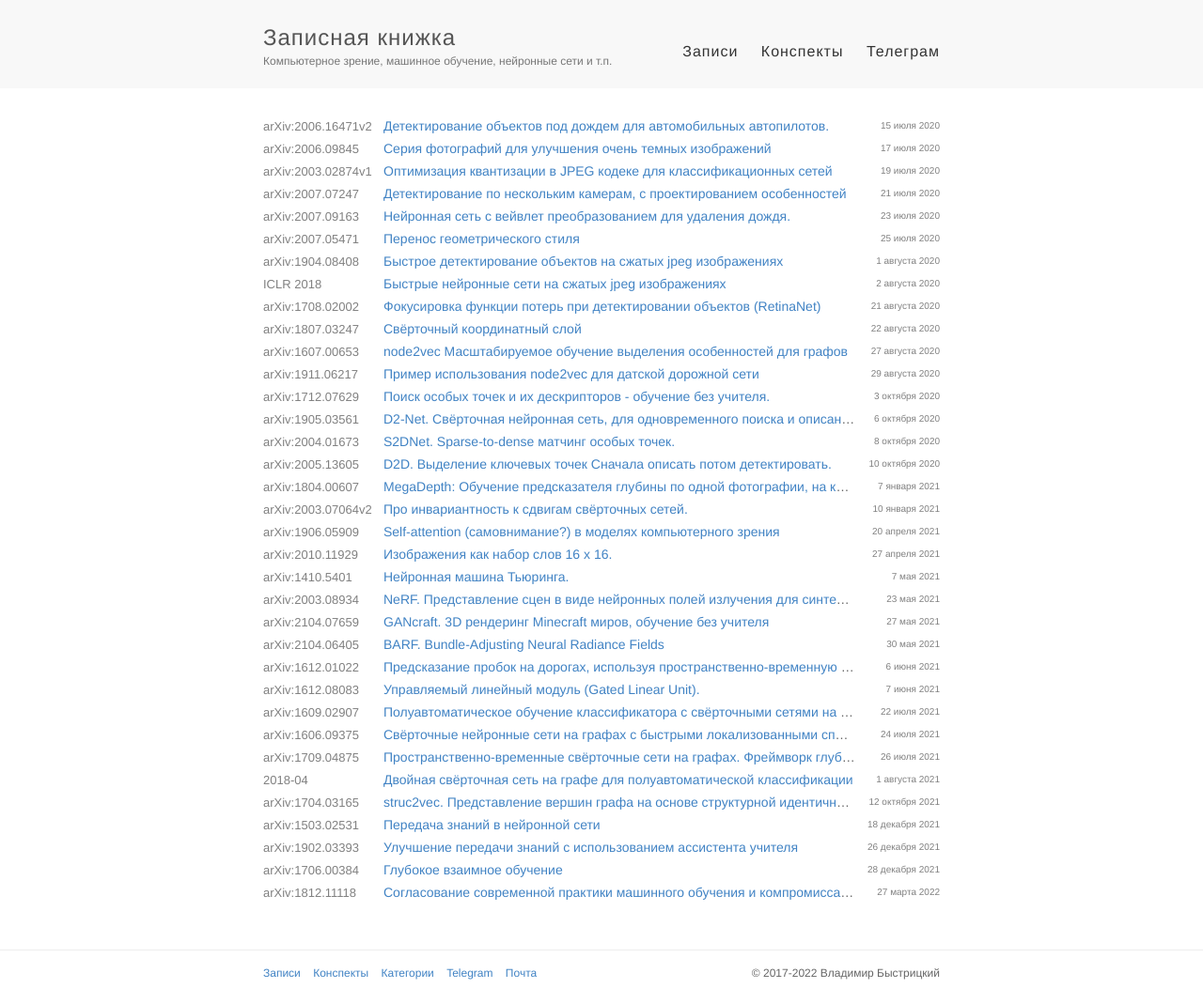
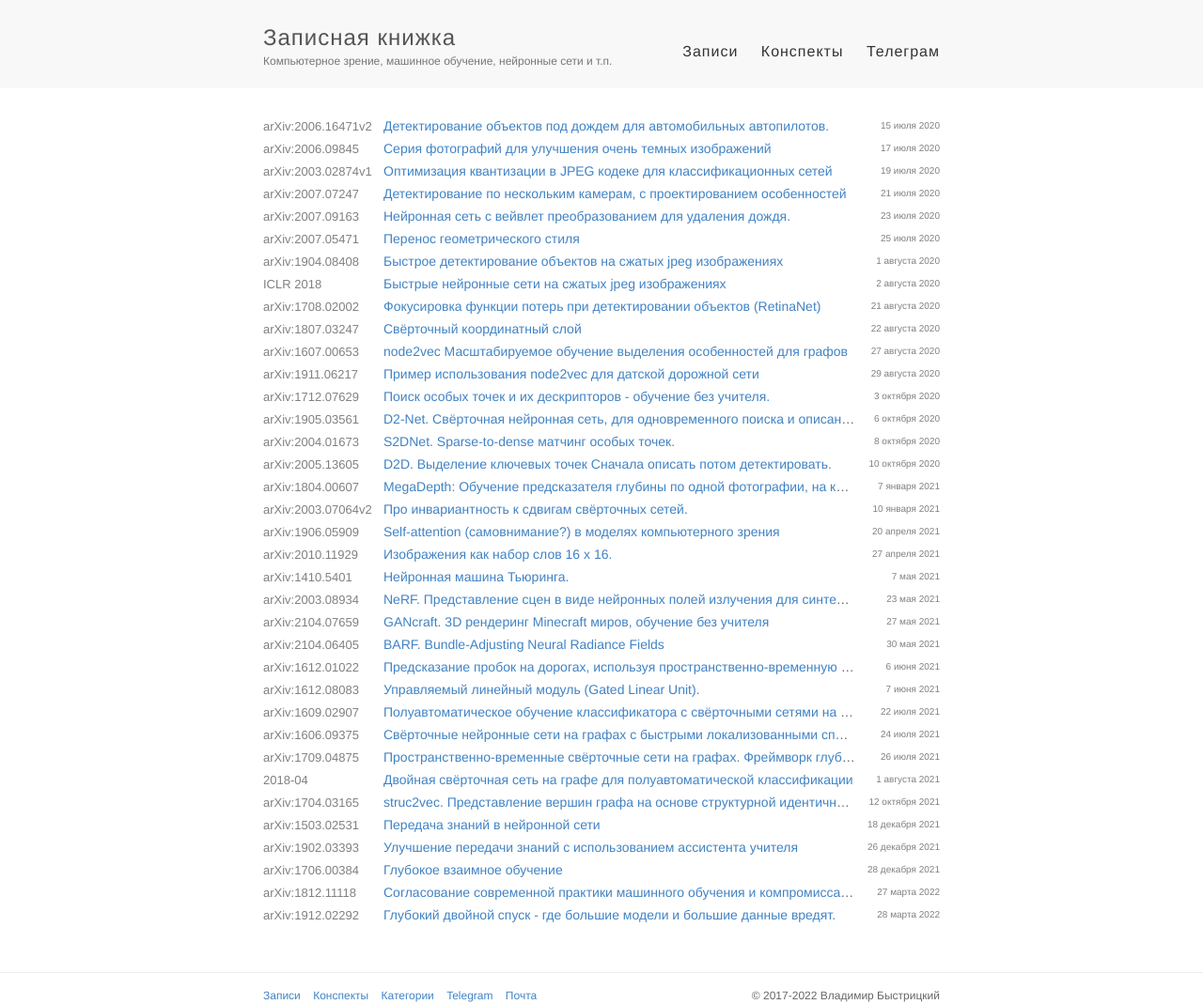
Before and after one commit to vbystricky/vbystricky.github.io, a Jekyll site: the page built from article_notes_index.html, in a window 1280 px wide. Shown: the whole page at 94% size. Built offline with Jekyll 4.4.1, drawn with Linux system fonts in a browser that asks for light colours; before the commit the page ends 1045 px from its top, so only the background shows below that; some of the changed lines change nothing that is shown.

Commit message:
1912.02292. Deep Double Descent. Where Bigger Models and More Data Hurt

```diff
--- /dev/null
+++ b/_article_notes/2022/2022-03-28.md
@@ -0,0 +1,207 @@
+---
+layout: article_notes
+title: Глубокий двойной спуск - где большие модели и большие данные вредят.
+date: 2022-03-28
+tags: [Double descent]
+cite: "arXiv:1912.02292"
+link: https://arxiv.org/abs/1912.02292
+use_math: true
+published: true
+send2tg: true
+---
+[{{ page.cite }}]({{ page.link }})
+
+В [прошлый раз]({% link _article_notes/2022/2022-03-27.md %}) смотрели статью, которая разбирала проблему *компромисса смещения-дисперсии*
+(*bias-variance trade-off*) и вводила понятие *двойного спуска*. В этой статье на конкретных примерах было показано, что вместо выбора модели
+сбалансированной между недообученностью и переобученностью сложности, как это обычно предлагается в классическом машинном обучении, можно
+"переусложнить" модель добившись нулевой или близкой к нулю ошибки на тренировочных данных и при этом получить на тестовых данных результаты лучше
+чем в сбалансированном варианте.
+
+Новая статья продолжает копать в том же направлении. Авторы показывают, что не только усложнение (увеличение числа параметров) модели приводит ко
+второму спаду, но и увеличение числа эпох тренировки. В статье вводится понятие *эффективной сложности модели*, которое объединяет в себе и сложность
+модели и длительность тренировки.
+
+Так же авторы показывают, что эффект пика и двойного спуска, крайне ярко проявляется при зашумленности тестовых данных, а переусложнение модели
+позволяет с зашумленностью бороться.
+
+<!--more-->
+
+В качестве затравки график качества на тренировочных и тестовых данных из *CIFAR-10*:
+
+![Пример двойного спуска от усложнения модели и увеличения длительности тренировки, изображение из статьи]({{ site.baseurl }}/images/article_notes/2022/arxiv.1912.02292_1.png)
+
+В качестве модели использовалась *ResNet18* с разным числом фильтров в свёрточных слоях $[k, 2k, 4k, 8k]$ (для модели из
+[исходной статьи про ResNet](https://arxiv.org/abs/1512.03385): $k=64$). На графиках видно, что эффект двойного спада наблюдается как при увеличении
+сложности модели, так и при увеличении длительности тренировки.
+
+## Эффективная сложность модели
+
+Для некоторой формализации, авторы статьи вводят понятие *эффективная сложность модели* (*Effective Model Complexity*). Пусть у нас есть некоторый
+набор размеченных данных $S =\\{(x_1, y_1), ...,(x_n, y_n)\\}$, $x_k\in\mathbb{R}^d$, $y_k \in \mathbb{R}$, соответствующий, распределению ${\mathcal D}$.
+Процедура тренировки ${\mathcal T}$, используя этот набор, строит классификатор ${\mathcal T}(S)$. *Эффективной сложностью модели* ${\mathcal T}$
+авторы предлагают называть максимальное число примеров $n$ на которых средняя ошибка ${\mathcal T}$ близка к нулю. Более формально:
+
+**Определение.** *Эффективной сложностью модели* тренировочной процедуры ${\mathcal T}$ по отношению к распределению ${\mathcal D}$ и точности
+$\varepsilon > 0$ назовем:
+
+$$
+EMC_{\mathcal{D}, \varepsilon}({\mathcal T}) = \max\left\{n\vert \mathbb{E}_{S\sim{\mathcal D}} \left[Error_{S}({\mathcal T}(S))\right]\le \varepsilon \right\}
+$$
+
+здесь $Error_{S}(M)$ - средняя ошибка модели $M$ на тренировочном наборе $S$.
+
+Рассмотрим задачу предсказания на основе $n$ примеров из распределения $\mathcal{D}$, которую будем решать тренируя в качестве классификатора
+процедурой $\mathcal{T}$ нейронную сеть. Авторы выдвигают гипотезу, что для достаточно малого $\varepsilon>0$, можно рассмотреть три ситуации:
+
+1. **Недопараметризованный режим.** Если $EMC_{\mathcal{D}, \varepsilon}({\mathcal T})$ *достаточно меньше*, чем $n$, то любое изменение $\mathcal{T}$,
+которое увеличит эффективную сложность модели, в свою очередь приведёт к уменьшению ошибки на тестовых данных.
+
+2. **Перепараметризованный режим.** Если $EMC_{\mathcal{D}, \varepsilon}({\mathcal T})$ *достаточно больше*, чем $n$, то любое изменение $\mathcal{T}$,
+которое увеличит эффективную сложность модели, в свою очередь приведёт к уменьшению ошибки на тестовых данных.
+
+3. **Критический режим.** Если $EMC_{\mathcal{D}, \varepsilon}({\mathcal T}) \approx n$, то любое изменение $\mathcal{T}$, которое увеличит
+эффективную сложность модели, может привести как к уменьшению так и к увеличению ошибки на тестовых данных.
+
+Авторы сами отмечают, что гипотеза эта очень неформальная. Потому что не вполне ясно какое брать $\varepsilon$, а термины *достаточно меньше* и
+*достаточно больше* вызывают определенные вопросы. Однако, эксперименты, которые авторы провели, показывают наличие *критического интервала* вокруг
+*порога интерполяции*, когда $EMC_{\mathcal{D}, \varepsilon}({\mathcal T}) = n$, вне этого интервала, увеличение сложности приводит к росту точности,
+а вот внутри - может как улучшить, так и ухудшить ситуацию. Ширина интервала зависит от данных и от процедуры тренировки, но как именно у авторов
+статьи ответа нет.
+
+Переходим к собственно экспериментам, которые представлены в статье.
+
+## Двойной спад при увеличении сложности модели
+
+В некотором смысле это повторение экспериментов [исходной статьи про двойной спад]({% link _article_notes/2022/2022-03-27.md %}), однако, на других
+моделях нейронных сетей и других датасетах, дополнительно в тренировочную часть датасета может быть внесен шум. Внесение шума вероятности $p$ в
+разметку (label noise) означает, что каждому элементу данных из датасета с вероятностью $(1-p)$ присвоена правильная метка, и с вероятностью $p$ метка,
+выбранная равномерно и случайно из всех возможных в данном датасете. Такой шум вносится до начала тренировки и в течении тренировки метки не меняются.
+
+### Сложность модели
+
+Итак первый набор графиков показывает зависимость ошибки тренировки и тестов на датасете *CIFAR-10*:
+
+![CIFAR-10, ResNet18 двойной спуск от размера модели, изображение из статьи]({{ site.baseurl }}/images/article_notes/2022/arxiv.1912.02292_3.png)
+
+в качестве классификатора используется сеть ResNet18 с разным числом фильтров в свёрточных слоях (см. выше). Видно, что для случая, когда в
+тренировочные данные не вносился шум, то при сложности модели в районе порога интерполяции на тестовых данных наблюдается "плато", которое при
+увеличении сложности переходит в спад. Для случая когда тренировка происходит на зашумленных данных, при примерно тех же параметрах сложности модели
+наблюдается увеличение ошибки на тестовых данных, которое тем больше, чем больше искажений внесено в тренировочный датасет, и снова увеличение
+сложности приводит к уменьшению ошибки.
+
+Аналогичные графики для ResNet18, но на *CIFAR-100*:
+
+![CIFAR-100, ResNet18 двойной спуск от размера модели, изображение из статьи]({{ site.baseurl }}/images/article_notes/2022/arxiv.1912.02292_2.png)
+
+В отличии от *CIFAR-10* здесь даже для незашумленного тренировочного набора, получаем пик на тестовых данных в районе порога интерполяции.
+
+Можно сделать вывод, что *увеличение сложности модели позволяет побороть зашумленность тренировочных данных*.
+
+> Замечание. В обоих случаях тренировали с использованием *Adam* оптимизатора 4К эпох.
+
+### Data Augmentation
+
+Следующий эксперимент использует обычную свёрточную сеть из 5 слоёв с количеством фильтров $[k, 2k, 4k, 8k]$ и полносвязным слоем для классификации на
+конце. Используется датасет *CIFAR-10*, проверяется влияние расширения данных (data augmentation) на порог интерполяции:
+
+![CIFAR-10, CNN with and wo data augmentation, изображение из статьи]({{ site.baseurl }}/images/article_notes/2022/arxiv.1912.02292_4.png)
+
+Из графиков можно сделать вывод, что процесс расширения данных сдвигает вправо (в сторону увеличения сложности) порог интерполяции, синхронно сдвигая
+и пик ошибки на тестовых данных (в то же время сглаживая величину пика).
+
+> Замечание. В обоих случаях тренировали с использованием *SGD* оптимизатора 500К шагов.
+
+### Оптимизаторы SGD vs Adam
+
+Еще один эксперимент сравнивающий разные оптимизаторы. Сверточная сеть из предыдушего пункта тренируется на датасете без зашумления и расширения
+данных с использованием *SGD* оптимизатора 500К шагов и с использованием *Adam* 4K эпох:
+
+![CIFAR-10, SGD vs Adam, изображение из статьи]({{ site.baseurl }}/images/article_notes/2022/arxiv.1912.02292_5.png)
+
+### Сложность модели и длительность тренировки
+
+Теперь авторы проводят эксперимент для выяснения связи сложности модели и длительности тренировки. *CIFAR-100*, свёрточная сеть из 5 слоёв, данные без
+зашумления и расширения и *SGD* в качестве оптимизатора:
+
+![CIFAR-100, чистый эксперимент, изображение из статьи]({{ site.baseurl }}/images/article_notes/2022/arxiv.1912.02292_6.png)
+
+Видно пик на тестовых данных.
+
+Для этого же эксперимента зависимость точности и от сложности модели и от длительности тренировки:
+
+![CIFAR-100, зависимость точности от сложности модели и от длительности тренировки, изображение из статьи]({{ site.baseurl }}/images/article_notes/2022/arxiv.1912.02292_7.png)
+
+И наконец, динамика ошибки на тестовых данных:
+
+![CIFAR-100, динамика ошибки, изображение из статьи]({{ site.baseurl }}/images/article_notes/2022/arxiv.1912.02292_8.png)
+
+Из экспериментов ясно, почему для "слабых" моделей нужно использовать "раннюю остановку" тренировки.
+
+## Длительность тренировки
+
+В следующей части работы, авторы изучают эффект двойного спада в зависимости от количества эпох, которые тренировалась модель.
+
+Снова тренируется набор ResNet сетей разного размера на датасете *CIFAR-10* с внесенным 20% шумом, в качестве оптимизатора используется *Adam*,
+график показывает зависимость качества, полученной сети на тестовых данных от размера и длительности тренировки:
+
+![CIFAR-10, ошибка для разных классов, изображение из статьи]({{ site.baseurl }}/images/article_notes/2022/arxiv.1912.02292_10.png)
+
+авторы разбивают модели по сложности на три класса: маленькие, среднии и большие. График зависимости качества на тестовых данных от длительности
+тренировки (взято по одному представителю из каждого класса моделей):
+
+![CIFAR-10, ошибка для разных классов, изображение из статьи]({{ site.baseurl }}/images/article_notes/2022/arxiv.1912.02292_9.png)
+
+Сложность маленьких моделей такова, что они всегда находятся в зоне недообученности, т.е. не могут на тренировочных данных получить ошибку "близкую к
+нулю". Для таких моделей увеличение длительности тренировки, может привести только к улучшению качества работы на тестовых данных (правда в конечном
+итоге все упирается в некоторый порог ниже которого не опускается).
+
+Для средних моделей имеем класическую *U*-кривую, когда начиная с некоторого порога интерполяции, качество на тренировочных данных ухудшается, а
+второго спада достичь продолжением тренировки не удаётся (на самом деле среднии модели и на тренировочных данных не получают обычно нулевую ошибку).
+Для таких моделей следует использовать "раннюю остановку", чтобы получить хорошие результаты.
+
+Наконец, для больших моделей мы наблюдаем "двойной спуск", на каком-то этапе качество на тестовых данных падает, но если продолжить тренировку, то оно
+вновь начинает расти и в конечном итоге получается лучше чем в момент приближения к порогу интерполяции слева.
+
+Далее авторы проводят эксперименты с разными моделями сетей и разными датасетами (в разной степени зашумленными), показывая, что и здесь присутствует
+эффект двойного спада при увеличении длительности тренировки.
+
+### ResNet18 и CIFAR-10:
+
+![ResNet18, CIFAR-10, двойной спад при увеличении времени тренировки, изображение из статьи]({{ site.baseurl }}/images/article_notes/2022/arxiv.1912.02292_11.png)
+
+### ResNet18 и CIFAR-100:
+
+![ResNet18, CIFAR-100, двойной спад при увеличении времени тренировки, изображение из статьи]({{ site.baseurl }}/images/article_notes/2022/arxiv.1912.02292_12.png)
+
+### 5-слойная CNN и CIFAR-10:
+
+![5-слойная CNN, CIFAR-100, двойной спад при увеличении времени тренировки, изображение из статьи]({{ site.baseurl }}/images/article_notes/2022/arxiv.1912.02292_13.png)
+
+>**Замечание.** Надо отметить, что в данном случае эффект двойного спада проявляется на зашумленных данных, в случае, когда тренировочные данные не
+испорчены пика (или даже плато) практически не видно.
+
+
+## Размер тренировочного датасета
+
+Еще один набор экспериментов, в которых меняется объем данных, используемых для тренировки. Тренируется снова 5-слойные CNN (разного размера) на
+*CIFAR-10*:
+
+![5-слойная CNN, CIFAR-10, двойной спад при увеличении размера датасета, изображение из статьи]({{ site.baseurl }}/images/article_notes/2022/arxiv.1912.02292_14.png)
+
+На верхнем графике зашумленность тренировочных данных 10%, на нижнем зашумленность - 20%.
+
+Наблюдается хорошо известный тезис: "чем больше данных тем лучше", т.е. одна и таже модель, показывает лучшее качество при увеличении объёма
+тренировочных данных, однако, так же видно что в некоторой области параметра сложности модели, рост объема тренировочных данных не приводит к
+улучшению качества. Для верхнего графика - зеленая полоса, где рост тренировочных данных вдвое не даёт уменьшения ошибки. Для нижнего графика -
+розовая полоса - область, где даже рост объёма тренировочных данных вчетверо, также не приводит к улучшению качества.
+
+Также на обоих графиках очевидно наблюдается сдвиг "пика" ошибок вправо с ростом объема тренировочных данных.
+
+Наконец, еще два графика, зависимость ошибок на тренировочной и тестовой части для маленькой, средней и большой модели:
+
+![5-слойная CNN, CIFAR-10, train error при увеличении размера датасета, изображение из статьи]({{ site.baseurl }}/images/article_notes/2022/arxiv.1912.02292_15.png)
+
+![5-слойная CNN, CIFAR-10, test error при увеличении размера датасета, изображение из статьи]({{ site.baseurl }}/images/article_notes/2022/arxiv.1912.02292_16.png)
+
+Это снова 5-слойные CNN на *CIFAR-10* с зашумлением 20%. Заметно, что увеличение размера датасета хорошо помогает маленьким и большим моделям, а вот
+средним - не слишком.
--- a/_includes/analytics.html
+++ b/_includes/analytics.html
@@ -1,12 +1 @@
-<script>
-    var host = window.location.hostname;
-    if (host != "localhost" && host != "127.0.0.1") {
-     (function(i,s,o,g,r,a,m){i['GoogleAnalyticsObject']=r;i[r]=i[r]||function(){
-      (i[r].q=i[r].q||[]).push(arguments)},i[r].l=1*new Date();a=s.createElement(o),
-      m=s.getElementsByTagName(o)[0];a.async=1;a.src=g;m.parentNode.insertBefore(a,m)
-      })(window,document,'script','https://www.google-analytics.com/analytics.js','ga');
-
-      ga('create', 'UA-96455437-1', 'auto');
-      ga('send', 'pageview');
-    }
-</script>
+<!-- remove google analytics for while -->
```
Also changed, not shown: images/article_notes/2022/arxiv.1912.02292_1.png (added), images/article_notes/2022/arxiv.1912.02292_10.png (added), images/article_notes/2022/arxiv.1912.02292_11.png (added), images/article_notes/2022/arxiv.1912.02292_12.png (added), images/article_notes/2022/arxiv.1912.02292_13.png (added), images/article_notes/2022/arxiv.1912.02292_14.png (added), images/article_notes/2022/arxiv.1912.02292_15.png (added), images/article_notes/2022/arxiv.1912.02292_16.png (added), images/article_notes/2022/arxiv.1912.02292_2.png (added), images/article_notes/2022/arxiv.1912.02292_3.png (added), images/article_notes/2022/arxiv.1912.02292_4.png (added), images/article_notes/2022/arxiv.1912.02292_5.png (added), images/article_notes/2022/arxiv.1912.02292_6.png (added), images/article_notes/2022/arxiv.1912.02292_7.png (added), 2 more files.
